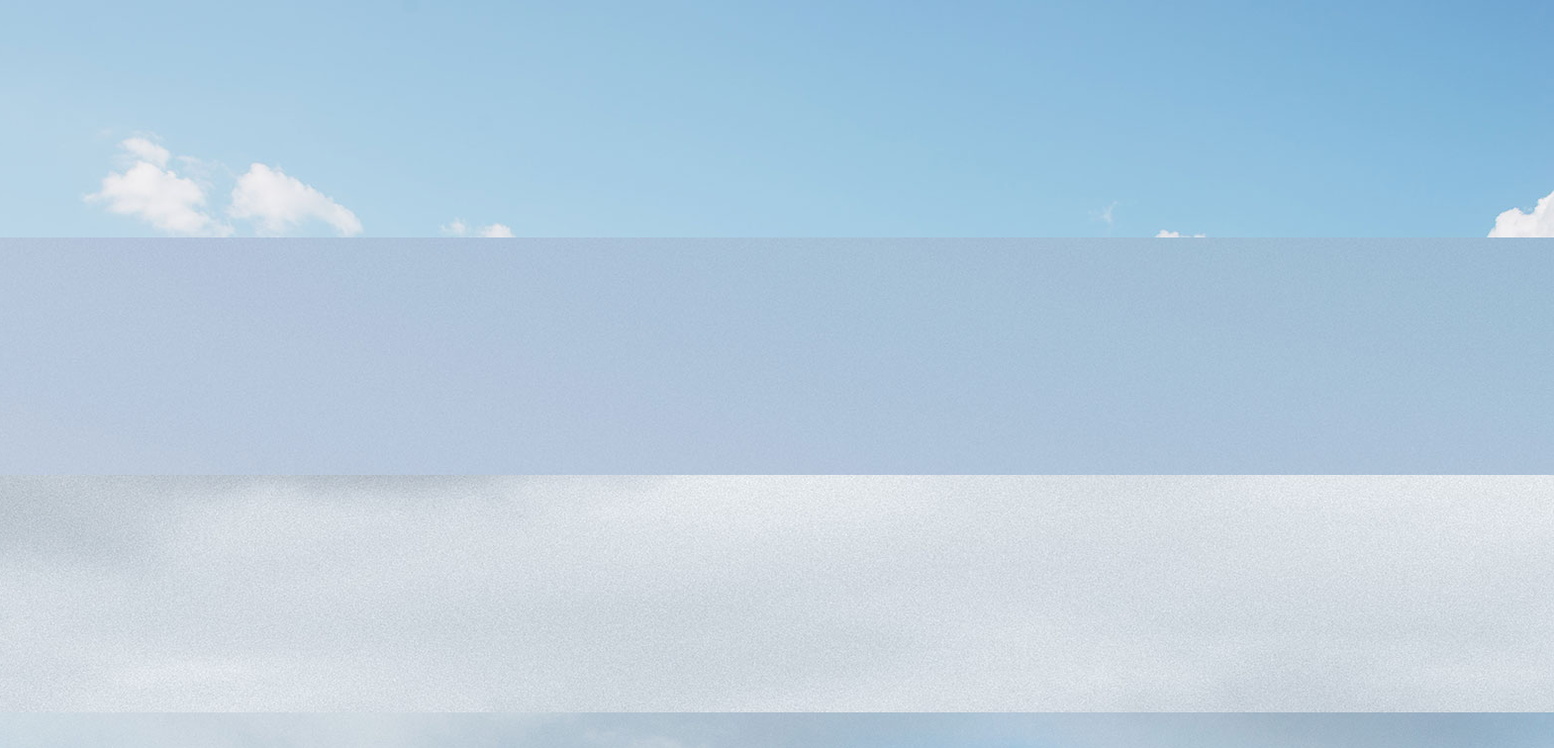
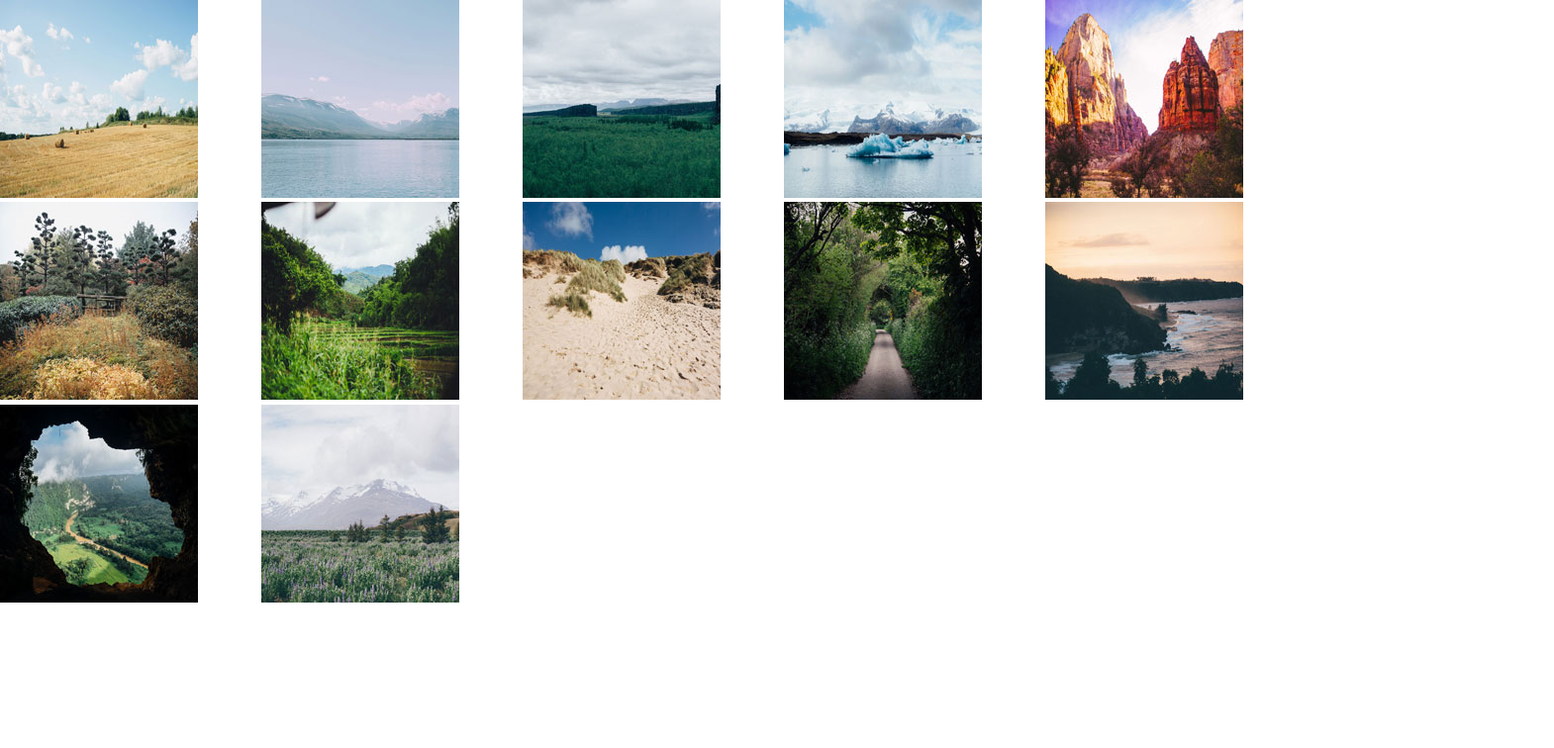
Before and after one commit to alexandravelez-ux-ui/Project-5, a plain HTML site: page index.html in a window 1280 px wide. Shown: the top 756 px of the page at 99% size, 1570 px wide, since content can reach past the window. Drawn offline with Linux system fonts and the light colour scheme; a web font is replaced by a local one.

Commit message:
Adding thumbnails
Adds thumbnail images and adds flexbox to align images inline.

```diff
--- a/css/styles.css
+++ b/css/styles.css
@@ -15,18 +15,19 @@
     GALLERY
 ==============*/
 .container {
- display: flex;
- display: inline;
-
+ /* display: flex;
+ display: inline-block; */
+   margin: 0 auto;
 }
 
 .gallery {
     display: flex;
+    display: inline;
     flex-direction: row;
     flex-wrap: wrap;
     align-items: center;
     justify-content: center;
- margin: 0 auto;
+
     width: 200px;
     height: 200px;
     padding-right: 60px;
--- a/index.html
+++ b/index.html
@@ -13,51 +13,51 @@
     <div class="container">
 
         <div class="gallery">
-            <img src="photos/01.jpg" alt="Hay Bales">
+            <img src="photos/thumbnails/01.jpg" alt="Hay Bales">
         </div>
 
         <div class="gallery">
-            <img src="photos/02.jpg" alt="Lake">
+            <img src="photos/thumbnails/02.jpg" alt="Lake">
         </div>
 
         <div class="gallery">
-            <img src="photos/03.jpg" alt="Canyon">
+            <img src="photos/thumbnails/03.jpg" alt="Canyon">
         </div>
 
         <div class="gallery">
-            <img src="photos/04.jpg" alt="Iceberg">
+            <img src="photos/thumbnails/04.jpg" alt="Iceberg">
         </div>
 
         <div class="gallery">
-            <img src="photos/05.jpg" alt="Desert">
+            <img src="photos/thumbnails/05.jpg" alt="Desert">
         </div>
 
         <div class="gallery">
-            <img src="photos/06.jpg" alt="Fall">
+            <img src="photos/thumbnails/06.jpg" alt="Fall">
         </div>
 
         <div class="gallery">
-            <img src="photos/07.jpg" alt="Plantation">
+            <img src="photos/thumbnails/07.jpg" alt="Plantation">
         </div>
 
         <div class="gallery">
-            <img src="photos/08.jpg" alt="Dune">
+            <img src="photos/thumbnails/08.jpg" alt="Dune">
         </div>
 
         <div class="gallery">
-            <img src="photos/09.jpg" alt="Countryside Lane">
+            <img src="photos/thumbnails/09.jpg" alt="Countryside Lane">
         </div>
 
         <div class="gallery">
-            <img src="photos/10.jpg" alt="Sunset">
+            <img src="photos/thumbnails/10.jpg" alt="Sunset">
         </div>
 
         <div class="gallery">
-            <img src="photos/11.jpg" alt="Cave">
+            <img src="photos/thumbnails/11.jpg" alt="Cave">
         </div>
 
         <div class="gallery">
-            <img src='photos/12.jpg' alt="Bluebells">
+            <img src='photos/thumbnails/12.jpg' alt="Bluebells">
         </div>
     </div>
 </body>
```
Lines whose indentation alone changed are shown as unchanged.
